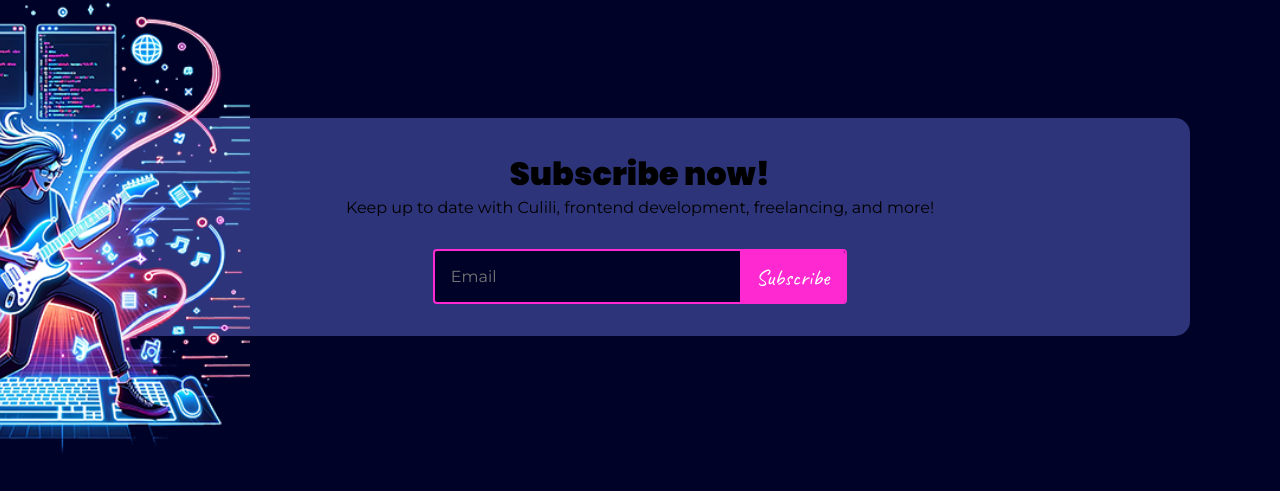
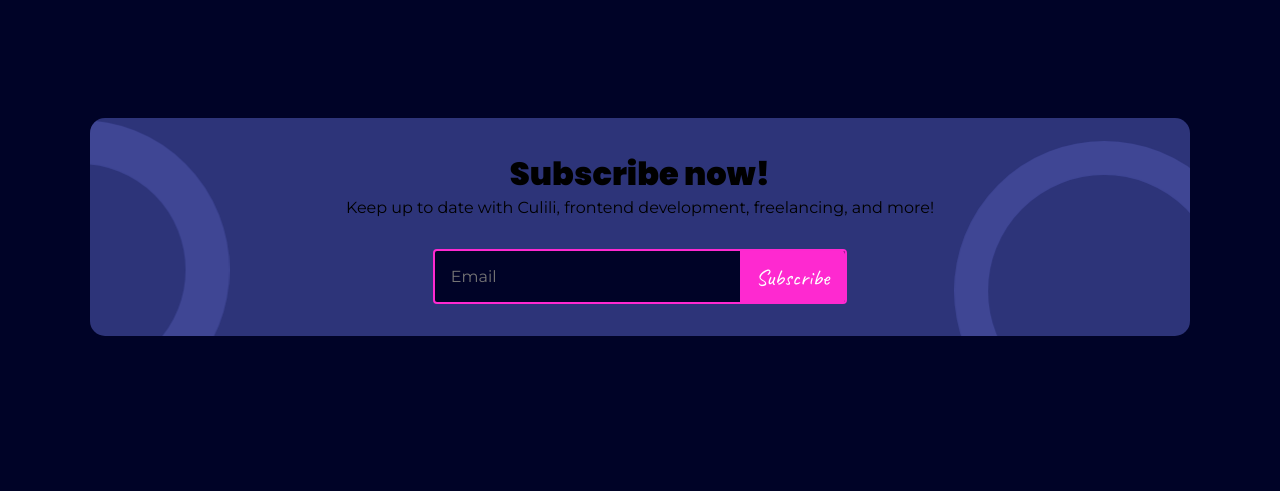
Before and after one commit to steveanthony999/culili_landing_page, a Next.js app: page / in a window 1280 px wide. Shown: the part 698-1189 px from the top of the page. Built offline with nearby package versions, Linux system fonts and the light colour scheme.

Commit message:
Styled newsletter box

```diff
--- a/components/Footer/Footer.js
+++ b/components/Footer/Footer.js
@@ -6,9 +6,8 @@
   return (
     <footer className={styles.Footer}>
       <div className={styles.newsletter}>
-        <div className={styles.newsletter_image}>
-          <img src={'/images/guitardev.png'} alt="Developer playing guitar" />
-        </div>
+        <div className={styles.newsletter_circle_1}></div>
+        <div className={styles.newsletter_circle_2}></div>
         <div className={styles.newsletter__heading}>
           <h1 className={common.heading_medium}>Subscribe now!</h1>
         </div>
--- a/components/Footer/Footer.module.css
+++ b/components/Footer/Footer.module.css
@@ -18,15 +18,43 @@
   align-items: center;
   justify-content: center;
   position: relative;
+  overflow: hidden;
+  z-index: 0;
 }
 
-.newsletter_image {
+.newsletter_circle_1 {
+  width: 300px;
+  height: 300px;
+  border-radius: 50%;
+  border: 44px solid;
+  border-color: #5a61be66;
   position: absolute;
-  left: -240px;
+  left: -5%;
+  top: 20%;
+  z-index: 0;
+  animation: moveCircle1 9s infinite alternate ease-in-out;
 }
 
-.newsletter_image img {
-  width: 400px;
+.newsletter_circle_2 {
+  width: 300px;
+  height: 300px;
+  border-radius: 50%;
+  border: 34px solid;
+  border-color: #5a61be66;
+  position: absolute;
+  right: -10%;
+  top: 0;
+  animation: moveCircle2 13s infinite alternate ease-in-out;
+}
+
+.newsletter__heading {
+  position: relative;
+  z-index: 1;
+}
+
+.newsletter__sub_heading {
+  position: relative;
+  z-index: 1;
 }
 
 .newsletter__form {
@@ -39,3 +67,21 @@
   position: absolute;
   bottom: 0;
 }
+
+@keyframes moveCircle1 {
+  0% {
+    transform: translate(0, 0);
+  }
+  100% {
+    transform: translate(-50%, -20%);
+  }
+}
+
+@keyframes moveCircle2 {
+  0% {
+    transform: translate(0, 0);
+  }
+  100% {
+    transform: translate(-40%, 20%);
+  }
+}
--- a/styles/globals.css
+++ b/styles/globals.css
@@ -10,6 +10,7 @@
   --foreground-rgb: 0, 0, 0;
   --background-start-rgb: 214, 219, 220;
   --background-end-rgb: 255, 255, 255;
+  --background-color: #000327;
 
   --primary-glow: conic-gradient(
     from 180deg at 50% 50%,
@@ -90,7 +91,7 @@
 
 body {
   color: rgb(var(--foreground-rgb));
-  background: #000327;
+  background: var(--background-color);
 }
 
 a {
```
Also changed, not shown: public/images/guitardev.png (deleted).
